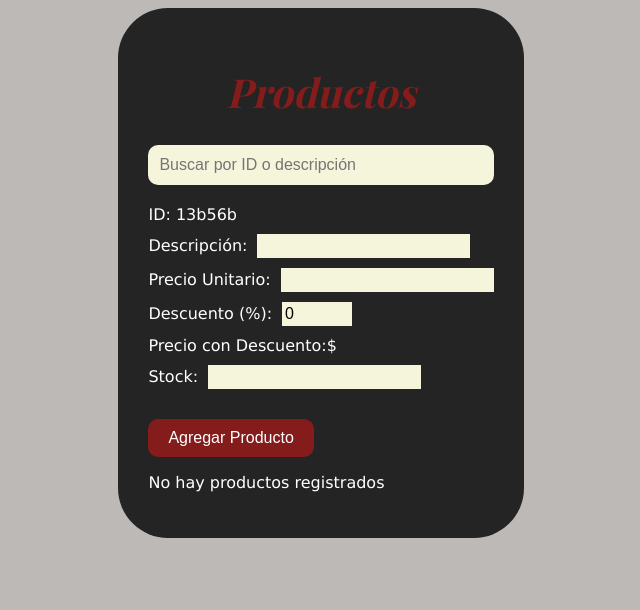
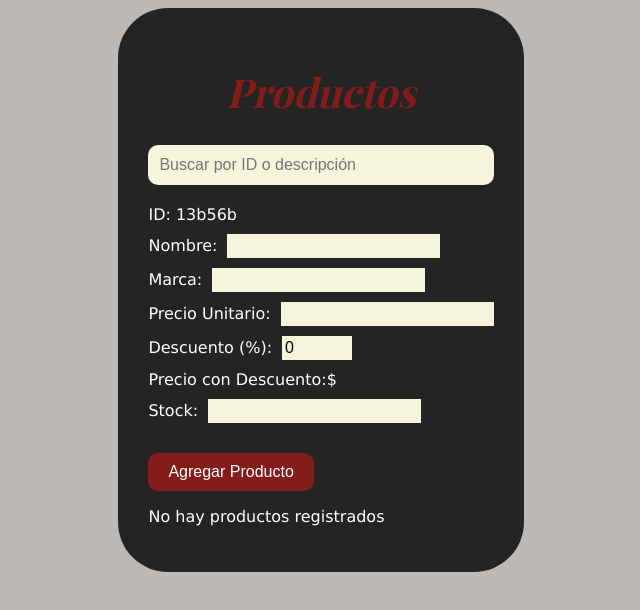
Before and after one commit to santip019/pv_tp4_grupo21, a React (Vite) app: page / in a window 1280 px wide. Shown: the top 610 px of the page, without its empty margins (319-959 px from the left). Built offline with nearby package versions, Linux system fonts and the light colour scheme; a web font is replaced by a local one.

Commit message:
Chore: Se reemplazo 'descripcion' por 'nombre' y 'marca' [Calpanchay Maximiliano]

```diff
--- a/src/assets/components/Product.css
+++ b/src/assets/components/Product.css
@@ -40,12 +40,12 @@ body {
   padding: 11px;
 }
 
-.id, .descripcion, .precio, .descuento, .precio-descuento, .stock {
+.id, .nombre, .marca , .precio, .descuento, .precio-descuento, .stock {
   font-size: 16px;
   margin: 10px 0;
 }
 
-.id input, .descripcion input, .precio input, .descuento input, .precio-descuento input, .stock input {
+.id input, .nombre input, .marca input, .precio input, .descuento input, .precio-descuento input, .stock input {
   background-color: beige;
   border:none;
   font-size: 16px;
--- a/src/assets/components/Product.jsx
+++ b/src/assets/components/Product.jsx
@@ -40,7 +40,8 @@ function Producto() {
 
   const productosFiltrados = useMemo(() => {
     return products.filter((prod) =>
-      prod.descripcion.toLowerCase().includes(terminoBusqueda) ||
+      prod.nombre.toLowerCase().includes(terminoBusqueda) ||
+      prod.marca.toLowerCase().includes(terminoBusqueda) ||
       prod.id.toString().includes(terminoBusqueda)
     );
   }, [products, terminoBusqueda]);
--- a/src/assets/components/ProductForm.jsx
+++ b/src/assets/components/ProductForm.jsx
@@ -8,7 +8,8 @@ const FormularioProducto = ({
 }) => {
   const [datosFormulario, setDatosFormulario] = useState({
     id: crypto.randomUUID().slice(0, 6), // crea un ID único de 6 caracteres
-    descripcion: "",
+    nombre: "",
+    marca: "",
     precioUnitario: "",
     descuento: "0",
     precioConDescuento: "",
@@ -40,7 +41,8 @@ const FormularioProducto = ({
 
       // Validación de que todos los campos estén llenos
       if (
-        !datosFormulario.descripcion ||
+        !datosFormulario.nombre ||
+        !datosFormulario.marca ||
         !datosFormulario.precioUnitario ||
         !datosFormulario.descuento ||
         !datosFormulario.stock
@@ -69,7 +71,8 @@ const FormularioProducto = ({
         alAgregarProducto(nuevoProducto);
         setDatosFormulario({
           id: crypto.randomUUID().slice(0, 6),
-          descripcion: "",
+          nombre: "",
+          marca: "",
           precioUnitario: "",
           descuento: "0",
           precioConDescuento: "",
@@ -86,12 +89,23 @@ const FormularioProducto = ({
         <label>ID: </label>
         <span>{datosFormulario.id}</span>
       </div>
-      <div className="descripcion">
-        <label>Descripción:</label>
+      <div className="nombre">
+        <label>Nombre:</label>
         <input
           type="text"
-          name="descripcion"
-          value={datosFormulario.descripcion}
+          name="nombre"
+          value={datosFormulario.nombre}
+          onChange={manejarCambio}
+          pattern="^[a-zA-ZáéíóúÁÉÍÓÚñÑ\s]+$"
+          title="Solo letras y espacios"
+        />
+      </div>
+      <div className="marca">
+        <label>Marca:</label>
+        <input
+          type="text"
+          name="marca"
+          value={datosFormulario.marca}
           onChange={manejarCambio}
           pattern="^[a-zA-ZáéíóúÁÉÍÓÚñÑ\s]+$"
           title="Solo letras y espacios"
--- a/src/assets/components/ProductItem.jsx
+++ b/src/assets/components/ProductItem.jsx
@@ -4,7 +4,8 @@ function ProductItem({ products, onEliminar, onEditar }) {
   return (
     <div className="product-container">
       <li id={products?.id} className="product-item">
-        <p><strong>{products.descripcion}</strong></p>
+        <p><strong>{products.nombre}</strong></p>
+        <p>Marca:{products.marca}</p>
         <p>ID: {products.id}</p>
         <p>Precio: ${products.precioUnitario}</p>
         <p>Descuento: {products.descuento}%</p>
```
